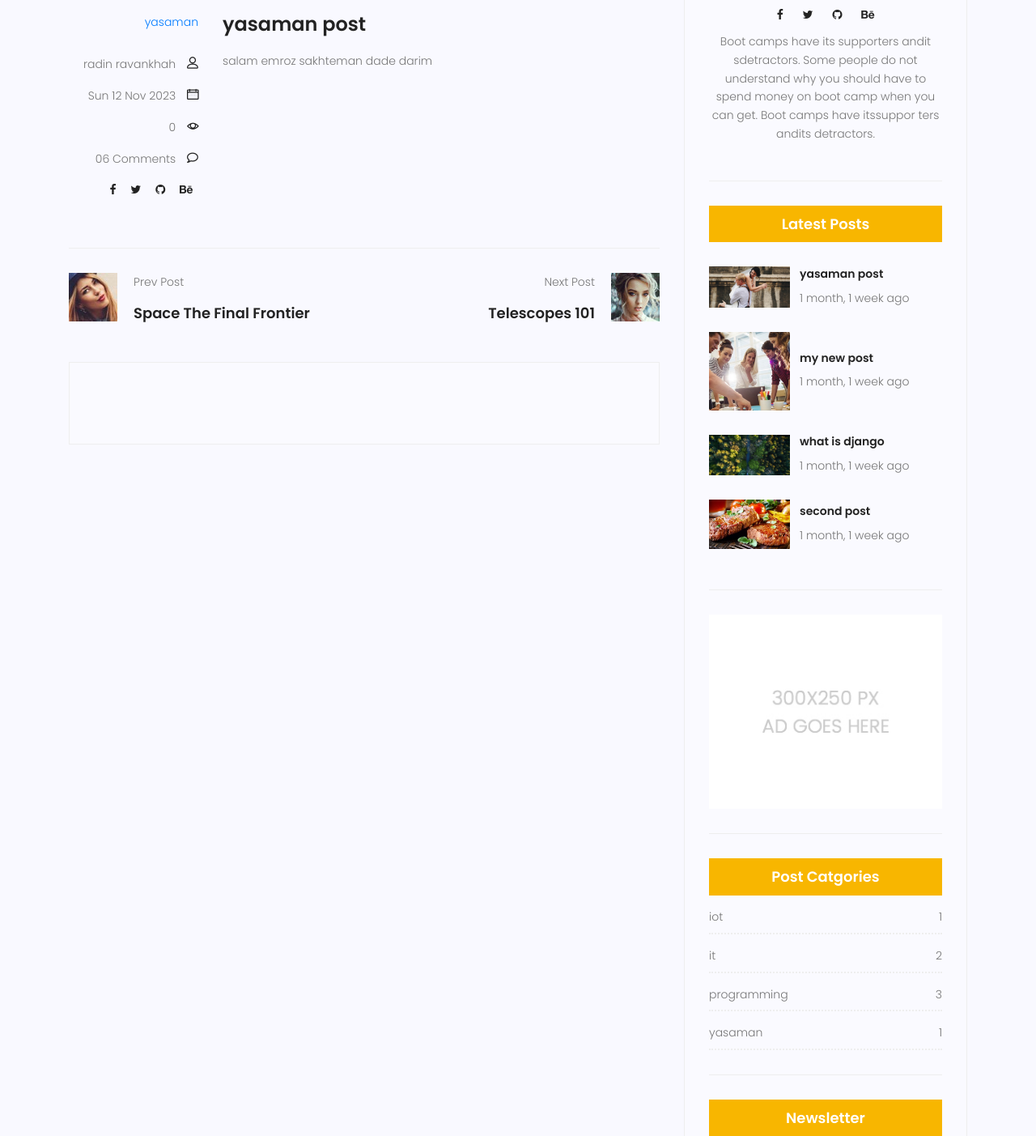
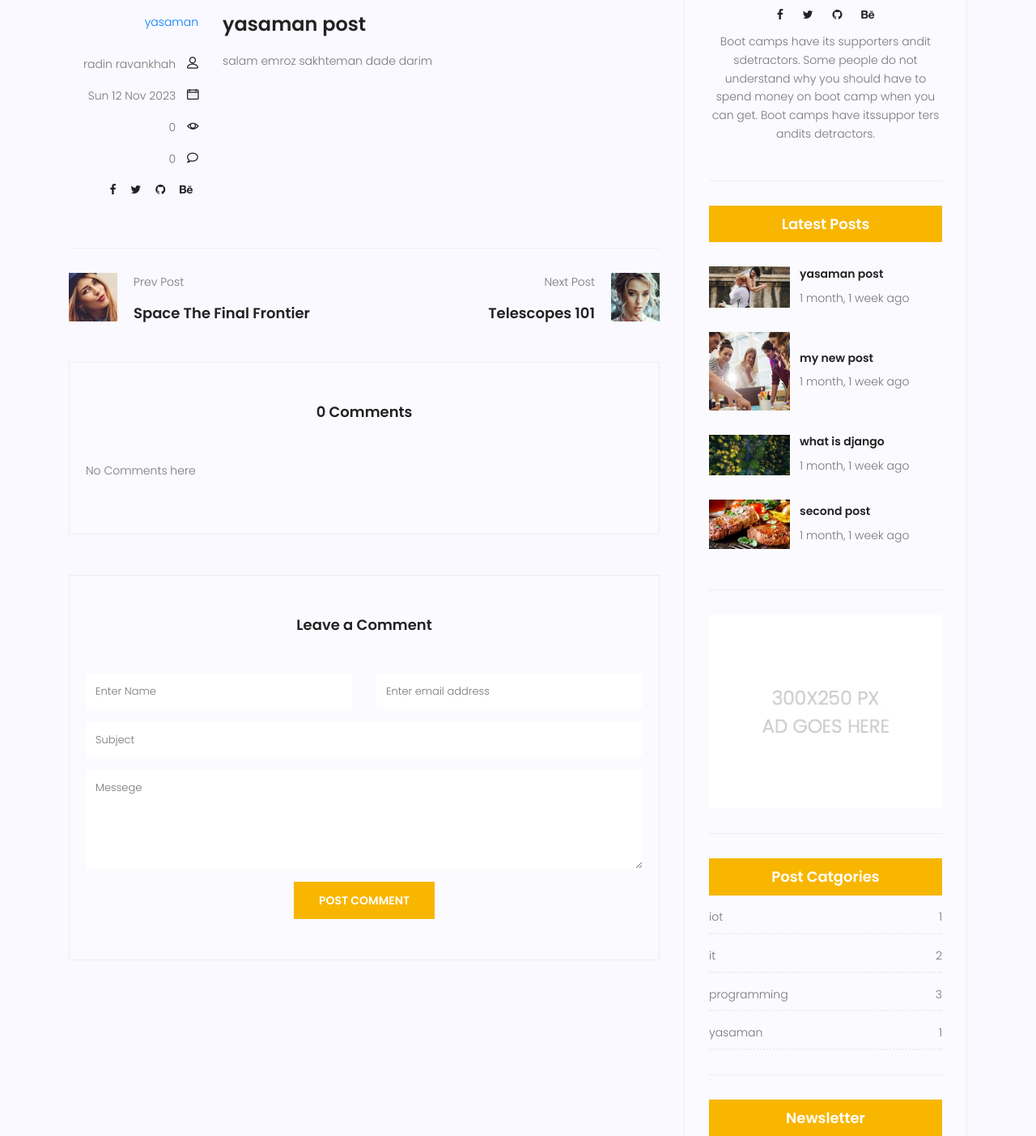
Before and after one commit to thesheox/django, a Django app: page /blog/8 in a window 1280 px wide. Shown: the part 793-2196 px from the top of the page at 81% size. Run offline with Django 4.2, Linux system fonts and the light colour scheme; data comes from the database, SQL or seed files in the repository; both versions use the stored data as it was after the commit; parts of the project's set-up code (start-up, migrations or seed data) failed here and were passed over; some libraries are stand-ins or nearby versions.

Commit message:
comment part completed

```diff
--- /dev/null
+++ b/blog/forms.py
@@ -0,0 +1,23 @@
+from django import forms
+from blog.models import Comment
+from captcha.fields import CaptchaField
+# class NameForm(forms.Form):
+#     name=forms.CharField(max_length=255)
+
+#     email=forms.EmailField()
+
+#     subject=forms.CharField(max_length=255)
+
+#     message=forms.CharField(widget=forms.Textarea)
+
+class Comment_Form(forms.ModelForm):
+
+    # captcha=CaptchaField()
+    class Meta:
+        model=Comment
+        fields=['post','name','email','subject','message']
+
+# class NewsletterForm(forms.ModelForm):
+#     class Meta:
+#         model=Newsletter
+#         fields='__all__'
--- a/blog/models.py
+++ b/blog/models.py
@@ -46,3 +46,8 @@
     created_date=models.DateTimeField(auto_now_add=True)
     updated_date=models.DateTimeField(auto_now=True)
     approved=models.BooleanField(default=False)
+
+    class Meta:
+        ordering = ['-created_date']
+    def __str__(self):
+        return self.name
--- a/blog/templatetags/blog_tags.py
+++ b/blog/templatetags/blog_tags.py
@@ -1,11 +1,18 @@
 from django import template
 register=template.Library()
-from blog.models import Post,Category
+from blog.models import Post,Category,Comment
 
 @register.simple_tag(name='totalposts')
 def function():
     posts=Post.objects.filter(status=1).count()
     return posts
+
+
+@register.simple_tag(name='comments_count')
+def function(pid):
+    post=Post.objects.get(pk=pid)
+    return Comment.objects.filter(post=post.id,approved=True).count()
+
 
 @register.simple_tag(name='posts')
 def function():
--- a/blog/urls.py
+++ b/blog/urls.py
@@ -1,6 +1,7 @@
 
 from django.urls import path
 from blog.views import *
+from blog.feeds import LatestEntriesFeed
 
 app_name="blog"
 urlpatterns = [
@@ -11,6 +12,7 @@
     path('tag/<str:tag_name>',blog_view,name="tag" ),
     path('author/<str:author_username>',blog_view,name="author" ),
     path('search/',blog_search,name="search" ),
+    path('rss/feed',LatestEntriesFeed()),
     path('test',test,name="test" ),
 
 
--- a/blog/views.py
+++ b/blog/views.py
@@ -1,7 +1,9 @@
 from django.shortcuts import render,get_object_or_404
 from django.http import HttpResponse
-from blog.models import Post
+from blog.models import Post,Comment
 from django.core.paginator import Paginator,EmptyPage,PageNotAnInteger
+from blog.forms import Comment_Form
+from django.contrib import messages
 
 def blog_view(request,**kwargs):
      posts=Post.objects.filter(status=1)
@@ -31,9 +33,20 @@
 
 
 def blog_single (request,pid):
-    post=get_object_or_404(Post,pk=pid)
-    context={'post' : post}
-    return render(request,"blog/blog-single.html",context)
+     if request.method == 'POST':
+          form=Comment_Form(request.POST)
+          if form.is_valid():
+              form.save()
+              messages.add_message(request,messages.SUCCESS,"your comment submitted successfully")
+          else:
+               messages.add_message(request,messages.ERROR,"your comment didnt submitted")
+
+     posts=Post.objects.filter(status=1)
+     post=get_object_or_404(posts,pk=pid)
+     comments=Comment.objects.filter(post=post.id,approved=True)
+     form=Comment_Form()
+     context={'post' : post,'comments':comments,'form':form}
+     return render(request,"blog/blog-single.html",context)
 def test(request):
 
      return render(request,'test.html')
--- a/templates/blog/blog-home.html
+++ b/templates/blog/blog-home.html
@@ -102,7 +102,7 @@
 										<p class="user-name col-lg-12 col-md-12 col-6"><a href="{% url 'blog:author' author_username=post.author.username %}">{{post.author.get_full_name}}</a> <span class="lnr lnr-user"></span></p>
 										<p class="date col-lg-12 col-md-12 col-6"><a href="#">{{post.published_date|date:"D d M Y"}}</a> <span class="lnr lnr-calendar-full"></span></p>
 										<p class="view col-lg-12 col-md-12 col-6"><a href="#">{{post.counted_view}} Views</a> <span class="lnr lnr-eye"></span></p>
-										<p class="comments col-lg-12 col-md-12 col-6"><a href="#">06 Comments</a> <span class="lnr lnr-bubble"></span></p>
+										<p class="comments col-lg-12 col-md-12 col-6"><a href="#">{% comments_count post.id %} Comments</a> <span class="lnr lnr-bubble"></span></p>
 									</div>
 								</div>
 								<div class="col-lg-9 col-md-9 ">
--- a/templates/blog/blog-single.html
+++ b/templates/blog/blog-single.html
@@ -1,6 +1,7 @@
 {% extends 'base.html' %}
 {% load static %}
 {% load blog_tags %}
+{% load humanize%}
 {% block content %}
 
 			<!-- start banner Area -->
@@ -40,7 +41,7 @@
 										<p class="user-name col-lg-12 col-md-12 col-6"><a href="#">{{post.author.get_full_name}}</a> <span class="lnr lnr-user"></span></p>
 										<p class="date col-lg-12 col-md-12 col-6"><a href="#">{{post.published_date|date:"D d M Y"}}</a> <span class="lnr lnr-calendar-full"></span></p>
 										<p class="view col-lg-12 col-md-12 col-6"><a href="#">{{post.counted_view}}</a> <span class="lnr lnr-eye"></span></p>
-										<p class="comments col-lg-12 col-md-12 col-6"><a href="#">06 Comments</a> <span class="lnr lnr-bubble"></span></p>
+										<p class="comments col-lg-12 col-md-12 col-6"><a href="#">{{comments|length}}</a> <span class="lnr lnr-bubble"></span></p>
 										<ul class="social-links col-lg-12 col-md-12 col-6">
 											<li><a href="#"><i class="fa fa-facebook"></i></a></li>
 											<li><a href="#"><i class="fa fa-twitter"></i></a></li>
@@ -87,31 +88,12 @@
 								</div>
 							</div>
 
-							<div class="comments-area">
-								<div id="disqus_thread"></div>
-								<script>
-									/**
-									*  RECOMMENDED CONFIGURATION VARIABLES: EDIT AND UNCOMMENT THE SECTION BELOW TO INSERT DYNAMIC VALUES FROM YOUR PLATFORM OR CMS.
-									*  LEARN WHY DEFINING THESE VARIABLES IS IMPORTANT: https://disqus.com/admin/universalcode/#configuration-variables    */
-									/*
-									var disqus_config = function () {
-									this.page.url = PAGE_URL;  // Replace PAGE_URL with your page's canonical URL variable
-									this.page.identifier = PAGE_IDENTIFIER; // Replace PAGE_IDENTIFIER with your page's unique identifier variable
-									};
-									*/
-									(function() { // DON'T EDIT BELOW THIS LINE
-									var d = document, s = d.createElement('script');
-									s.src = 'https://127-0-0-1-8000-cxr9hvlakv.disqus.com/embed.js';
-									s.setAttribute('data-timestamp', +new Date());
-									(d.head || d.body).appendChild(s);
-									})();
-								</script>
-								<noscript>Please enable JavaScript to view the <a href="https://disqus.com/?ref_noscript">comments powered by Disqus.</a></noscript>
-							</div>
 
 
-							{% comment %} <div class="comments-area">
-								<h4>05 Comments</h4>
+
+							<div class="comments-area">
+								<h4>{{comments|length}} Comments</h4>
+								{% for comment in comments %}
 								<div class="comment-list">
                                     <div class="single-comment justify-content-between d-flex">
                                         <div class="user justify-content-between d-flex">
@@ -119,115 +101,66 @@
                                                 <img src="{% static 'img/blog/c1.jpg' %}" alt="">
                                             </div>
                                             <div class="desc">
-                                                <h5><a href="#">Emilly Blunt</a></h5>
-                                                <p class="date">December 4, 2017 at 3:12 pm </p>
+                                                <h5><a href="#">{{comment.name}}</a></h5>
+                                                <p class="date">{{comment.created_date|naturalday}}</p>
                                                 <p class="comment">
-                                                    Never say goodbye till the end comes!
+                                                    {{comment.message}}
                                                 </p>
                                             </div>
                                         </div>
-                                        <div class="reply-btn">
-                                               <a href="" class="btn-reply text-uppercase">reply</a>
-                                        </div>
                                     </div>
                                 </div>
-								<div class="comment-list left-padding">
-                                    <div class="single-comment justify-content-between d-flex">
-                                        <div class="user justify-content-between d-flex">
-                                            <div class="thumb">
-                                                <img src="{% static 'img/blog/c2.jpg' %}" alt="">
-                                            </div>
-                                            <div class="desc">
-                                                <h5><a href="#">Elsie Cunningham</a></h5>
-                                                <p class="date">December 4, 2017 at 3:12 pm </p>
-                                                <p class="comment">
-                                                    Never say goodbye till the end comes!
-                                                </p>
-                                            </div>
-                                        </div>
-                                        <div class="reply-btn">
-                                               <a href="" class="btn-reply text-uppercase">reply</a>
-                                        </div>
-                                    </div>
-                                </div>
-								<div class="comment-list left-padding">
-                                    <div class="single-comment justify-content-between d-flex">
-                                        <div class="user justify-content-between d-flex">
-                                            <div class="thumb">
-                                                <img src="{% static 'img/blog/c3.jpg' %}" alt="">
-                                            </div>
-                                            <div class="desc">
-                                                <h5><a href="#">Annie Stephens</a></h5>
-                                                <p class="date">December 4, 2017 at 3:12 pm </p>
-                                                <p class="comment">
-                                                    Never say goodbye till the end comes!
-                                                </p>
-                                            </div>
-                                        </div>
-                                        <div class="reply-btn">
-                                               <a href="" class="btn-reply text-uppercase">reply</a>
-                                        </div>
-                                    </div>
-                                </div>
-								<div class="comment-list">
-                                    <div class="single-comment justify-content-between d-flex">
-                                        <div class="user justify-content-between d-flex">
-                                            <div class="thumb">
-                                                <img src="{% static 'img/blog/c4.jpg' %}" alt="">
-                                            </div>
-                                            <div class="desc">
-                                                <h5><a href="#">Maria Luna</a></h5>
-                                                <p class="date">December 4, 2017 at 3:12 pm </p>
-                                                <p class="comment">
-                                                    Never say goodbye till the end comes!
-                                                </p>
-                                            </div>
-                                        </div>
-                                        <div class="reply-btn">
-                                               <a href="" class="btn-reply text-uppercase">reply</a>
-                                        </div>
-                                    </div>
-                                </div>
-								<div class="comment-list">
-                                    <div class="single-comment justify-content-between d-flex">
-                                        <div class="user justify-content-between d-flex">
-                                            <div class="thumb">
-                                                <img src="{% static 'img/blog/c5.jpg' %}" alt="">
-                                            </div>
-                                            <div class="desc">
-                                                <h5><a href="#">Ina Hayes</a></h5>
-                                                <p class="date">December 4, 2017 at 3:12 pm </p>
-                                                <p class="comment">
-                                                    Never say goodbye till the end comes!
-                                                </p>
-                                            </div>
-                                        </div>
-                                        <div class="reply-btn">
-                                               <a href="" class="btn-reply text-uppercase">reply</a>
-                                        </div>
-                                    </div>
-                                </div>
+									{% empty %}
+									<p>No Comments here </p>
+								{% endfor %}
 							</div>
 							<div class="comment-form">
 								<h4>Leave a Comment</h4>
-								<form>
+								<form method="post" action='{% url 'blog:single' pid=post.id %}'>
+									{% csrf_token %}
+									<input type="hidden" name="post" value={{post.id}}>
 									<div class="form-group form-inline">
 									  <div class="form-group col-lg-6 col-md-12 name">
-									    <input type="text" class="form-control" id="name" placeholder="Enter Name" onfocus="this.placeholder = ''" onblur="this.placeholder = 'Enter Name'">
+									    <input type="text" class="form-control" name="name" placeholder="Enter Name" onfocus="this.placeholder = ''" onblur="this.placeholder = 'Enter Name'">
 									  </div>
 									  <div class="form-group col-lg-6 col-md-12 email">
-									    <input type="email" class="form-control" id="email" placeholder="Enter email address" onfocus="this.placeholder = ''" onblur="this.placeholder = 'Enter email address'">
+									    <input type="email" class="form-control" name="email" placeholder="Enter email address" onfocus="this.placeholder = ''" onblur="this.placeholder = 'Enter email address'">
 									  </div>
 									</div>
 									<div class="form-group">
-										<input type="text" class="form-control" id="subject" placeholder="Subject" onfocus="this.placeholder = ''" onblur="this.placeholder = 'Subject'">
+										<input type="text" class="form-control" name="subject" placeholder="Subject" onfocus="this.placeholder = ''" onblur="this.placeholder = 'Subject'">
 									</div>
 									<div class="form-group">
 										<textarea class="form-control mb-10" rows="5" name="message" placeholder="Messege" onfocus="this.placeholder = ''" onblur="this.placeholder = 'Messege'" required=""></textarea>
 									</div>
-									<a href="#" class="primary-btn text-uppercase">Post Comment</a>
+									<button type="submit" class="primary-btn text-uppercase">Post Comment</button>
 								</form>
-							</div> {% endcomment %}
+								{% if messages %}
+			{% for message in messages %}
+			  <div class="alert {% if message.tags %} alert-{{ message.tags }}{% endif %}">{{ message|safe }}</div>
+			{% endfor %}
+		  {% endif %}
+
+		  {% if form.errors %}
+			<div class="alert alert-error">
+			  <h4>Please fix the following errors</h4>
+			  <ul>
+				{% for field in form %}
+				  {% if field.errors %}
+					{% for error in field.errors %}
+					  <li><a href="#id_{{ field.name }}" class="error">{{ error|escape }}</a></li>
+					{% endfor %}
+				  {% endif %}
+				{% endfor %}
+			  </ul>
+			  {% if form.non_field_errors %}
+				{{ form.non_field_errors }}
+			  {% endif %}
+			</div>
+		  {% endif %}
+
+
+							</div>
 						</div>
 						<div class="col-lg-4 sidebar-widgets">
 							<div class="widget-wrap">
```
Also changed, not shown: blog/feeds.py (added, +18 -0 lines), db.sqlite3.
